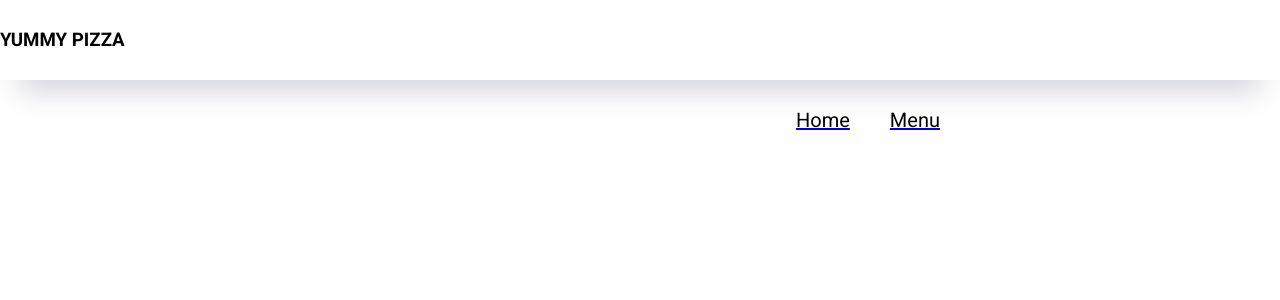
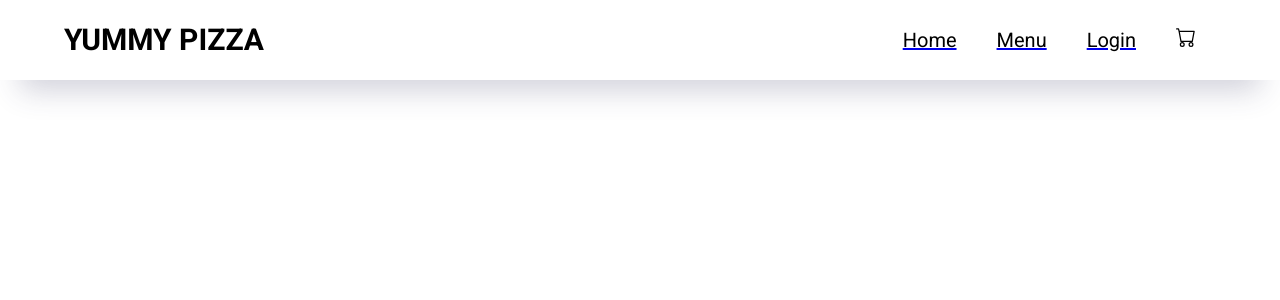
Before and after one commit to Wathsala970/mern_pizza, a React (Create React App) app in the folder client/: page / in a window 1280 px wide. Shown: the top 300 px of the page. Built offline with nearby package versions, Linux system fonts and the light colour scheme; a web font is replaced by a local one.

Commit message:
add cart icon

```diff
--- a/client/src/Components/Navbar.js
+++ b/client/src/Components/Navbar.js
@@ -1,24 +1,29 @@
 import React from 'react'
 // import Hero from './hero/hero';
-import {Link} from 'react-router-dom'
+import { Link } from 'react-router-dom'
 import './navbar.css'
+import { BsCart } from 'react-icons/bs'
 
 
-const Navbar =()=> {
+const Navbar = () => {
     return (
         <div>
             <nav className="navbar">
-                <h3 >YUMMY PIZZA</h3>
+                <div className="container">
+                    <h3 className="logo">YUMMY PIZZA</h3>
 
                     <ul className="nav-links">
                         <Link to='/'><li>Home</li></Link>
-                        <Link to='/'><li>Menu</li></Link>
-                        {/* <Link to='/'><li>Cart</li></Link> */}
+                        <Link to='/menu'><li>Menu</li></Link>
+                        <Link to='/login'><li>Login</li></Link>
+                        <Link to='/cart'><li>
+                            <button className='cartIcon'>
+                                <BsCart />
+                            </button>
+                        </li></Link>
                     </ul>
-                    {/* <div className='d-flex'>
-                        <a className="btn bg-white text-success mx-1" href="#">Login</a>
-                        <a className="btn bg-white text-success mx-1" href="#">Cart</a>
-                    </div> */}
+
+                </div>
             </nav>
         </div>
 
```
